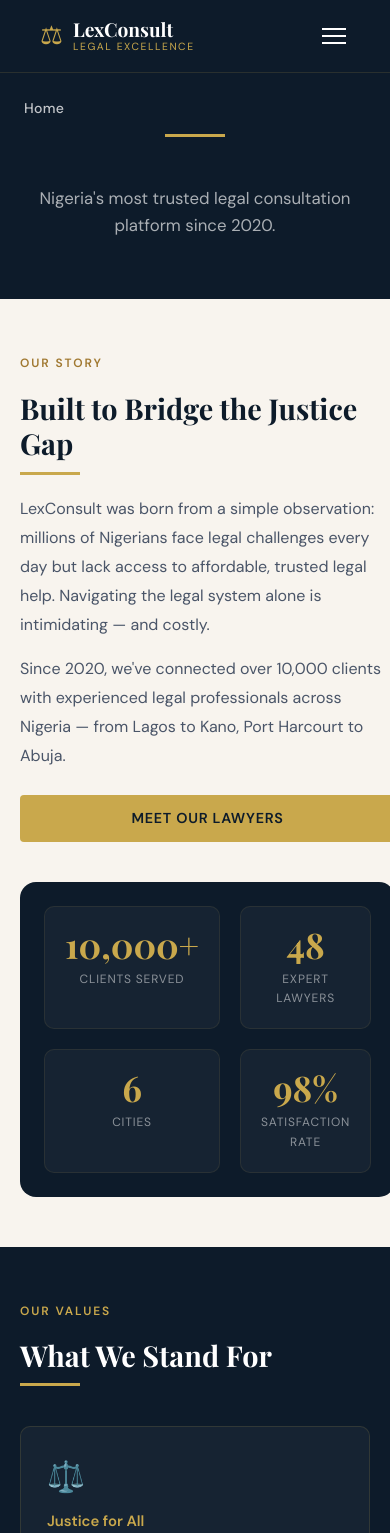
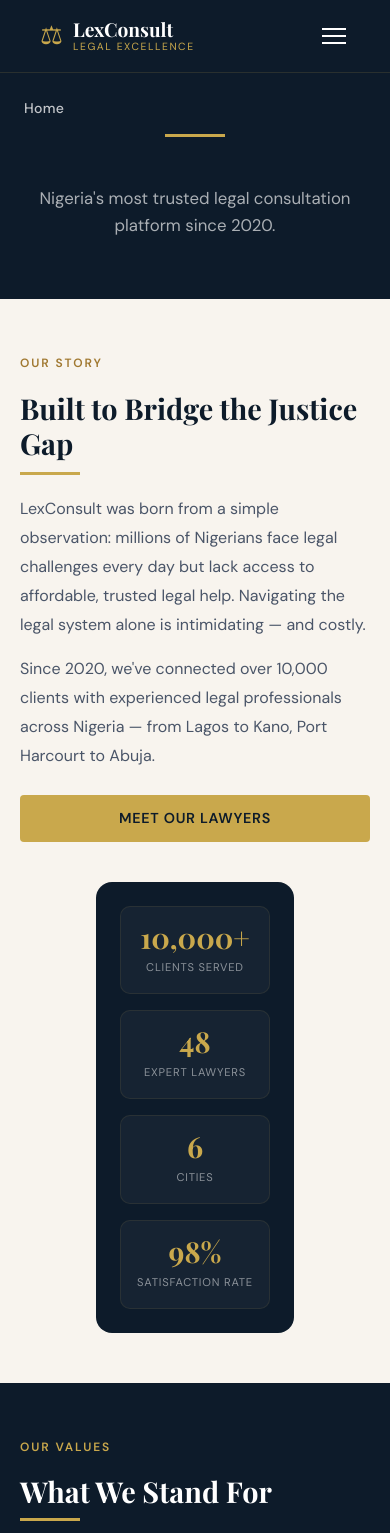
Before and after one commit to Consult-teck/Lexconsult-, a React (Create React App) app: page /about in a window 390 px wide. Shown: the top 1533 px of the page. Built offline with nearby package versions, Linux system fonts and the light colour scheme.

Commit message:
Fix About page mobile layout - stack stats vertically

```diff
--- a/src/pages/About.css
+++ b/src/pages/About.css
@@ -52,3 +52,51 @@
     padding: 24px !important;
   }
 }
+
+/* ===== MOBILE FIX: Stack stats below team section ===== */
+@media (max-width: 768px) {
+  /* Stack mission section vertically */
+  .about-mission-grid {
+    display: flex !important;
+    flex-direction: column !important;
+    gap: 32px !important;
+  }
+
+  /* Reorder: Text first, then image on mobile */
+  .about-mission-grid > div:first-child {
+    order: 1 !important;
+  }
+
+  .about-mission-grid > div:last-child {
+    order: 2 !important;
+  }
+
+  /* Make stats grid single column on mobile */
+  .about-stats-grid {
+    grid-template-columns: 1fr !important;
+    gap: 16px !important;
+  }
+
+  /* Make each stat card full width */
+  .about-stat-item {
+    width: 100% !important;
+    padding: 16px !important;
+  }
+
+  /* Fix any cut off text */
+  .about-stat-item strong {
+    font-size: 1.8rem !important;
+    word-wrap: break-word !important;
+  }
+
+  .about-stat-item span {
+    font-size: 0.7rem !important;
+  }
+
+  /* Fix container padding */
+  .container {
+    padding-left: 20px !important;
+    padding-right: 20px !important;
+    overflow-x: hidden !important;
+  }
+}
```
